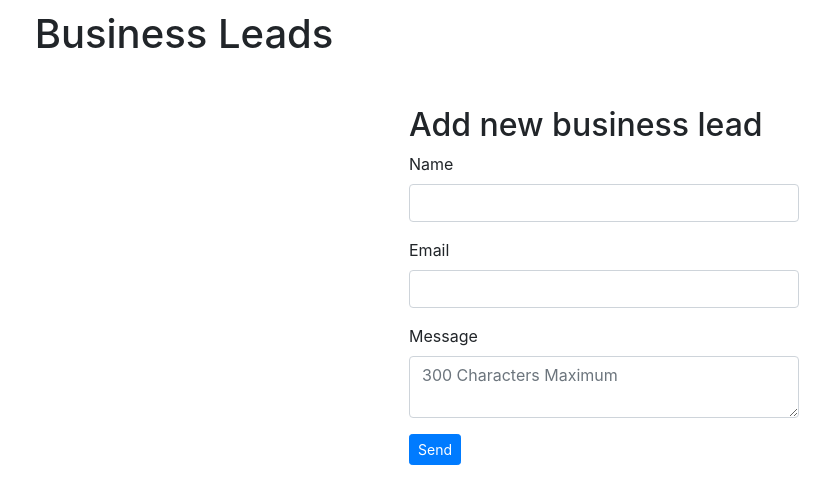
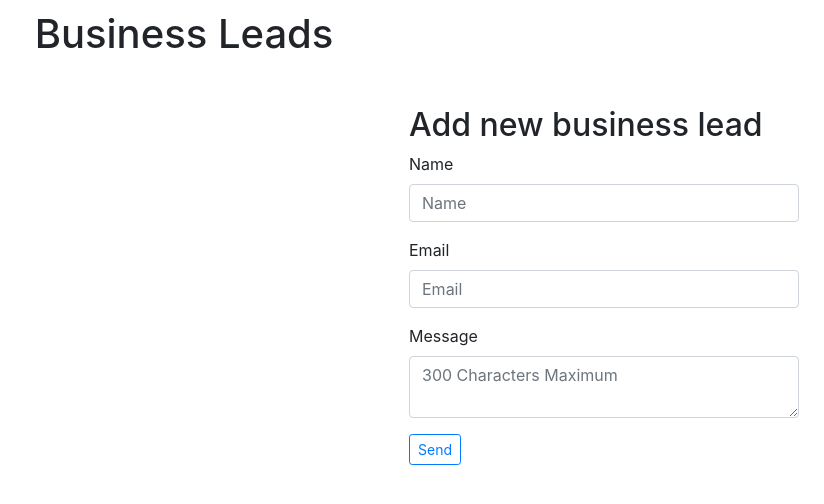
Before and after one commit to paulr909/django-drf-react, a React (Create React App) app in the folder reactfrontend/: page / in a window 1280 px wide. Shown: the top 504 px of the page, without its empty margins (456-1280 px from the left). Built offline with nearby package versions, Linux system fonts and the light colour scheme; no server answers.

Commit message:
add placeholders

```diff
--- a/reactfrontend/src/components/Form.js
+++ b/reactfrontend/src/components/Form.js
@@ -30,6 +30,7 @@ const Form = props => {
             onChange={e => setName(e.target.value)}
             value={name}
             required
+            placeholder={"Name"}
           />
         </div>
         <div className="form-group">
@@ -42,6 +43,7 @@ const Form = props => {
               onChange={e => setEmail(e.target.value)}
               value={email}
               required
+              placeholder={"Email"}
             />
           </div>
         </div>
@@ -57,7 +59,7 @@ const Form = props => {
           />
         </div>
         <div className="form-group">
-          <button type="submit" className="btn btn-sm btn-primary">
+          <button type="submit" className="btn btn-sm btn-outline-primary">
             Send
           </button>
         </div>
```
Also changed, not shown: 1 other file (tests, documents, lock files or other folders).
